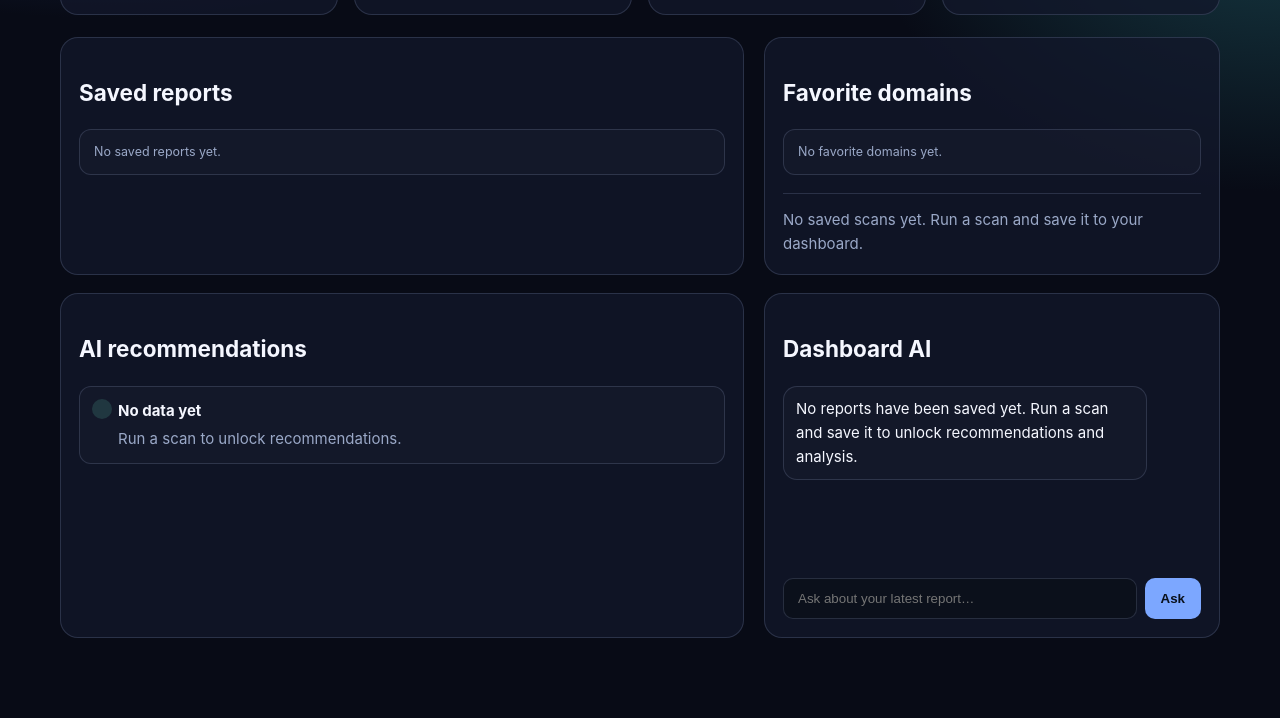
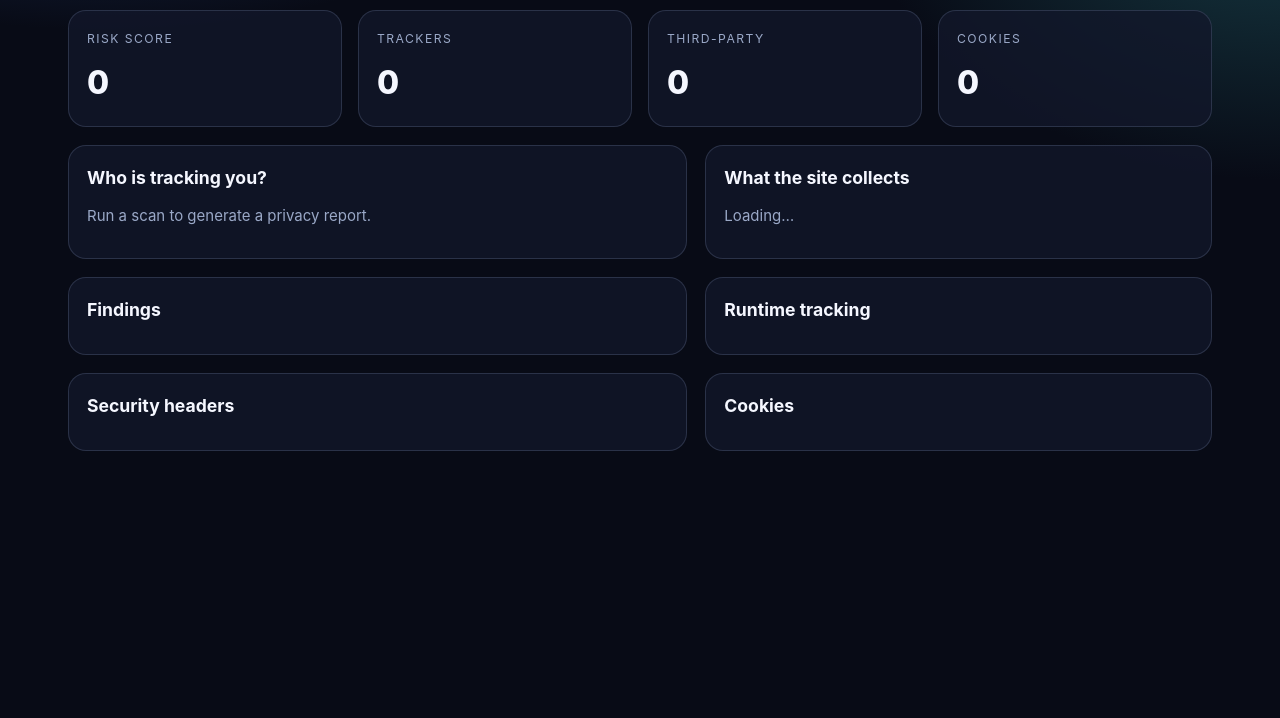
Before and after one commit to drascoer711/site-privacy-checker, a browser extension: page report.html in a window 1280 px wide. Shown: the part 200-918 px from the top of the page. After the commit the page ends 800 px from the top, so only its background shows below. Drawn offline with Linux system fonts and the light colour scheme.

Commit message:
Add a clearly readable privacy report section showing which trackers, domains, and collection behaviors were detected during the scan.

```diff
--- a/report.html
+++ b/report.html
@@ -3,41 +3,45 @@
 <head>
   <meta charset="UTF-8" />
   <meta name="viewport" content="width=device-width,initial-scale=1" />
-  <title>Tracecheck — Dashboard</title>
+  <title>Tracecheck — Report</title>
   <style>
-    :root { color-scheme: dark; --bg:#080b16; --surface:rgba(18,24,43,.78); --surface-2:#151d35; --line:rgba(164,180,225,.18); --text:#f5f7ff; --muted:#9aa8c7; --mint:#74f5ca; --blue:#7ca7ff; --yellow:#ffd166; --red:#ff7890; --shadow:0 24px 80px rgba(0,0,0,.35); }
+    :root { color-scheme: dark; --bg:#080b16; --surface:rgba(18,24,43,.78); --surface-2:#151d35; --line:rgba(164,180,225,.18); --text:#f5f7ff; --muted:#9aa8c7; --mint:#74f5ca; --blue:#7ca7ff; --yellow:#ffd166; --orange:#ffb86b; --red:#ff7890; --shadow:0 24px 80px rgba(0,0,0,.35); }
     * { box-sizing:border-box; }
-    body { margin:0; min-height:100vh; background:radial-gradient(900px 500px at 8% -10%, #243d72 0%, transparent 62%), radial-gradient(700px 500px at 100% 10%, #173d46 0%, transparent 60%), var(--bg); color:var(--text); font:15px/1.6 Inter,ui-sans-serif,system-ui,-apple-system,BlinkMacSystemFont,"Segoe UI",sans-serif; }
+    body { margin:0; min-height:100vh; background:radial-gradient(900px 500px at 8% -10%, #243d72 0%, transparent 62%), radial-gradient(700px 500px at 100% 10%, #173d46 0%, transparent 60%), var(--bg); color:var(--text); font:15px/1.6 Inter,system-ui,-apple-system,Segoe UI,sans-serif; }
     a { color:var(--mint); text-decoration:none; }
-    .wrap { max-width:1200px; margin:0 auto; padding:32px 20px 80px; }
-    .topbar { display:flex; align-items:center; justify-content:space-between; gap:12px; margin-bottom:28px; }
+    .wrap { max-width:1180px; margin:0 auto; padding:32px 18px 80px; }
+    .topbar { display:flex; align-items:center; justify-content:space-between; gap:12px; margin-bottom:22px; }
     .brand { display:flex; align-items:center; gap:12px; font-weight:800; }
     .logo { width:34px; height:34px; display:grid; place-items:center; border-radius:11px; background:linear-gradient(135deg,var(--mint),var(--blue)); color:#07101b; }
-    .nav { display:flex; gap:14px; align-items:center; flex-wrap:wrap; }
+    .nav { display:flex; gap:14px; flex-wrap:wrap; }
+    .hero { display:flex; justify-content:space-between; gap:14px; flex-wrap:wrap; margin-bottom:18px; }
+    .site-title { font-size:clamp(2rem, 4vw, 3rem); font-weight:900; letter-spacing:-.06em; margin:0; }
+    .status-badge { border:1px solid var(--line); border-radius:999px; padding:8px 12px; font-size:.8rem; letter-spacing:.08em; text-transform:uppercase; color:var(--muted); }
+    .status-high { color:#ffc3cf; border-color: rgba(255,120,144,.35); background:rgba(255,120,144,.08); }
+    .status-medium { color:#f9d77a; border-color: rgba(255,209,102,.35); background:rgba(255,209,102,.08); }
+    .status-low { color:#a9f4d9; border-color: rgba(116,245,202,.35); background:rgba(116,245,202,.08); }
     .grid { display:grid; grid-template-columns:repeat(4,minmax(0,1fr)); gap:16px; }
-    .card { border:1px solid var(--line); background:rgba(18,24,43,.78); border-radius:18px; padding:18px; }
-    .value { font-size:2rem; font-weight:850; letter-spacing:-.06em; margin:10px 0 0; }
-    .label { color:var(--muted); font-size:.85rem; text-transform:uppercase; letter-spacing:.09em; }
-    .layout { display:grid; grid-template-columns:1.2fr .8fr; gap:20px; margin-top:22px; }
-    .panel { border:1px solid var(--line); background:rgba(18,24,43,.78); border-radius:18px; padding:18px; }
-    .report-list, .favorite-list, .recommendation-list { list-style:none; padding:0; margin:0; }
-    .report-list li, .favorite-list li, .recommendation-list li { border:1px solid var(--line); border-radius:12px; background:rgba(255,255,255,.02); padding:12px 14px; margin-bottom:10px; }
-    .report-list a, .favorite-list a { color:var(--text); font-weight:700; }
-    .report-list small, .favorite-list small { display:block; color:var(--muted); }
+    .card { background:rgba(18,24,43,.78); border:1px solid var(--line); border-radius:18px; padding:18px; }
+    .label { font-size:.76rem; letter-spacing:.12em; text-transform:uppercase; color:var(--muted); }
+    .value { font-size:2rem; font-weight:850; letter-spacing:-.06em; margin-top:8px; }
+    .layout { display:grid; grid-template-columns:1.1fr .9fr; gap:18px; margin-top:18px; }
+    .panel { background:rgba(18,24,43,.78); border:1px solid var(--line); border-radius:18px; padding:18px; }
+    .panel h3 { margin:0 0 12px; font-size:1.1rem; }
+    .list { list-style:none; padding:0; margin:0; }
+    .list li { border:1px solid var(--line); border-radius:12px; background:rgba(255,255,255,.02); padding:12px 14px; margin-bottom:10px; }
+    .list small { display:block; color:var(--muted); }
     .muted { color:var(--muted); }
-    .summary { margin-top:18px; padding:14px 0 0; border-top:1px solid var(--line); color:var(--muted); }
-    .recommendation-list li { position:relative; padding-left:38px; }
-    .recommendation-list li::before { content:attr(data-rank); position:absolute; left:12px; top:12px; width:20px; height:20px; border-radius:50%; display:grid; place-items:center; font-size:.72rem; font-weight:800; background:rgba(116,245,202,.14); color:var(--mint); }
-    .recommendation-list strong { display:block; margin-bottom:4px; }
-    .chat-box { display:flex; flex-direction:column; gap:10px; min-height:180px; max-height:320px; overflow:auto; padding-right:4px; }
-    .bubble { max-width:88%; padding:10px 12px; border-radius:14px; border:1px solid var(--line); background:rgba(255,255,255,.02); }
-    .bubble.user { align-self:flex-end; background:rgba(116,245,202,.10); }
-    .bubble.ai { align-self:flex-start; }
-    .chat-form { display:grid; grid-template-columns:1fr auto; gap:8px; margin-top:12px; }
-    .chat-form input { width:100%; background:rgba(11,15,26,.8); border:1px solid var(--line); border-radius:10px; padding:12px 14px; color:var(--text); }
-    .chat-form button { border:0; border-radius:10px; padding:0 16px; background:var(--blue); color:#09101b; font-weight:800; cursor:pointer; }
+    .finding { display:flex; flex-direction:column; gap:6px; }
+    .tag { display:inline-flex; align-items:center; border-radius:999px; padding:4px 8px; font-size:.72rem; font-weight:700; border:1px solid var(--line); }
+    .tag.high { color:#ffc3cf; border-color:rgba(255,120,144,.35); background:rgba(255,120,144,.08); }
+    .tag.medium { color:#f9d77a; border-color:rgba(255,209,102,.35); background:rgba(255,209,102,.08); }
+    .tag.low { color:#a9f4d9; border-color:rgba(116,245,202,.35); background:rgba(116,245,202,.08); }
+    .tracker-box { display:flex; flex-wrap:wrap; gap:8px; margin-top:12px; }
+    .tracker-chip { border:1px solid var(--line); border-radius:999px; padding:6px 10px; font-size:.76rem; background:rgba(255,255,255,.02); }
+    .code { font-family: ui-monospace, SFMono-Regular, Menlo, Consolas, monospace; font-size:.78rem; color:var(--text); }
+    .section-space { margin-top:18px; }
     @media (max-width:900px) { .grid { grid-template-columns:repeat(2,minmax(0,1fr)); } .layout { grid-template-columns:1fr; } }
-    @media (max-width:540px) { .grid { grid-template-columns:1fr; } .chat-form { grid-template-columns:1fr; } }
+    @media (max-width:540px) { .grid { grid-template-columns:1fr; } }
   </style>
 </head>
 <body>
@@ -46,231 +50,178 @@
       <div class="brand"><span class="logo">⌁</span> tracecheck</div>
       <div class="nav">
         <a href="/">Scanner</a>
-        <a href="/settings.html">Settings</a>
+        <a href="/dashboard.html">Dashboard</a>
         <a href="/history.html">History</a>
       </div>
     </div>
 
-    <section class="grid" id="stats-grid">
-      <article class="card"><div class="label">Saved scans</div><div class="value" id="saved-count">0</div></article>
-      <article class="card"><div class="label">Favorites</div><div class="value" id="favorite-count">0</div></article>
-      <article class="card"><div class="label">High risk</div><div class="value" id="high-risk">0</div></article>
-      <article class="card"><div class="label">Avg. risk</div><div class="value" id="avg-risk">0</div></article>
+    <section class="hero">
+      <div>
+        <div class="label" style="margin-bottom:8px;">Privacy report</div>
+        <h1 class="site-title" id="site-title">Loading…</h1>
+      </div>
+      <div id="risk-badge" class="status-badge">Loading</div>
+    </section>
+
+    <section class="grid">
+      <article class="card"><div class="label">Risk score</div><div class="value" id="risk-score">0</div></article>
+      <article class="card"><div class="label">Trackers</div><div class="value" id="tracker-count">0</div></article>
+      <article class="card"><div class="label">Third-party</div><div class="value" id="third-party-count">0</div></article>
+      <article class="card"><div class="label">Cookies</div><div class="value" id="cookie-count">0</div></article>
     </section>
 
     <section class="layout">
       <div class="panel">
-        <h2>Saved reports</h2>
-        <ul id="report-list" class="report-list"></ul>
+        <h3>Who is tracking you?</h3>
+        <div id="tracking-summary" class="muted">Loading…</div>
+        <div id="tracker-chips" class="tracker-box"></div>
       </div>
 
       <div class="panel">
-        <h2>Favorite domains</h2>
-        <ul id="favorite-list" class="favorite-list"></ul>
-        <div class="summary" id="summary-box">No saved scans yet. Run a scan and save it to your dashboard.</div>
+        <h3>What the site collects</h3>
+        <div id="collection-summary" class="muted">Loading…</div>
       </div>
     </section>
 
-    <section class="layout" style="margin-top:18px;">
+    <section class="layout section-space">
       <div class="panel">
-        <h2>AI recommendations</h2>
-        <ul id="recommendation-list" class="recommendation-list"></ul>
+        <h3>Findings</h3>
+        <ul id="finding-list" class="list"></ul>
       </div>
 
       <div class="panel">
-        <h2>Dashboard AI</h2>
-        <div id="chat-box" class="chat-box"></div>
-        <form id="chat-form" class="chat-form">
-          <input id="chat-input" type="text" placeholder="Ask about your latest report…" autocomplete="off" />
-          <button type="submit">Ask</button>
-        </form>
+        <h3>Runtime tracking</h3>
+        <ul id="runtime-list" class="list"></ul>
+      </div>
+    </section>
+
+    <section class="layout section-space">
+      <div class="panel">
+        <h3>Security headers</h3>
+        <ul id="header-list" class="list"></ul>
+      </div>
+
+      <div class="panel">
+        <h3>Cookies</h3>
+        <ul id="cookie-list" class="list"></ul>
       </div>
     </section>
   </main>
 
   <script>
-    const reportList = document.querySelector('#report-list');
-    const favoriteList = document.querySelector('#favorite-list');
-    const summaryBox = document.querySelector('#summary-box');
-    const recommendationList = document.querySelector('#recommendation-list');
-    const chatBox = document.querySelector('#chat-box');
-    const chatForm = document.querySelector('#chat-form');
-    const chatInput = document.querySelector('#chat-input');
-
-    const STORAGE_KEYS = {
-      saved: 'tracecheck.savedScans',
-      favorites: 'tracecheck.favorites',
-      settings: 'tracecheck.settings'
-    };
-
-    function loadStorage(key, fallback) {
-      try {
-        const raw = localStorage.getItem(key);
-        return raw ? JSON.parse(raw) : fallback;
-      } catch {
-        return fallback;
-      }
+    function escapeHtml(value) {
+      return String(value).replace(/[&<>"']/g, (m) => ({ '&': '&amp;', '<': '&lt;', '>': '&gt;', '"': '&quot;', "'": '&#039;' }[m]));
     }
 
-    function escapeHtml(value) {
-      return String(value).replace(/[&<>'"]/g, (m) => ({ '&': '&amp;', '<': '&lt;', '>': '&gt;', "'": '&#039;', '"': '&quot;' }[m]));
+    function buildStatusClass(level) {
+      if (level === 'high') return 'status-high';
+      if (level === 'medium') return 'status-medium';
+      return 'status-low';
     }
 
-    function scoreToLevel(score) {
-      if (score >= 7) return 'high';
-      if (score >= 3) return 'medium';
+    function getRiskClass(level) {
+      if (level === 'high') return 'high';
+      if (level === 'medium') return 'medium';
       return 'low';
     }
 
-    function buildRecommendations(report) {
-      const findings = Array.isArray(report?.findings) ? report.findings : [];
-      const securityPresent = Number(report?.security?.present || 0);
-      const securityTotal = Number(report?.security?.total || 0);
-      const thirdPartyCount = Array.isArray(report?.externalDomains) ? report.externalDomains.length : 0;
-      const trackerCount = findings.filter((item) => item.category === 'Tracker' || item.name?.toLowerCase().includes('tracker')).length;
-      const cookieRisk = (report?.cookies || []).filter((cookie) => Boolean(cookie.risky)).length;
-      const fingerprinting = findings.filter((item) => item.category === 'Fingerprinting').length;
-      const recs = [];
-
-      if (trackerCount > 0) {
-        recs.push({
-          title: 'Reduce tracking scripts',
-          detail: `This site includes ${trackerCount} tracking-related finding${trackerCount > 1 ? 's' : ''}. Remove or limit analytics and ad scripts to reduce privacy exposure.`
-        });
-      }
-
-      if (cookieRisk > 0) {
-        recs.push({
-          title: 'Audit cookie behavior',
-          detail: `There are ${cookieRisk} cookie entries with risky behavior. Review lifetime, consent handling, and third-party access.`
-        });
-      }
-
-      if (securityPresent < securityTotal) {
-        recs.push({
-          title: 'Tighten security headers',
-          detail: `${securityPresent}/${securityTotal} security headers are currently present. Strengthen CSP, HSTS, and X-Frame-Options coverage.`
-        });
-      }
-
-      if (fingerprinting > 0 || thirdPartyCount > 0) {
-        recs.push({
-          title: 'Limit fingerprinting and third-party domains',
-          detail: `${fingerprinting} fingerprinting signal${fingerprinting === 1 ? '' : 's'} and ${thirdPartyCount} third-party domain${thirdPartyCount === 1 ? '' : 's'} were detected. Reduce external dependencies and device introspection.`
-        });
-      }
-
-      if (!recs.length) {
-        recs.push({
-          title: 'Good baseline',
-          detail: 'No major privacy issues were detected in the inspected page source. Continue monitoring for changes over time.'
-        });
-      }
-
-      return recs.slice(0, 4);
+    function getQueryParam(name) {
+      const params = new URLSearchParams(window.location.search);
+      return params.get(name);
     }
 
-    function renderRecommendations(saved) {
-      if (!saved.length) {
-        recommendationList.innerHTML = '<li><strong>No data yet</strong><div class="muted">Run a scan to unlock recommendations.</div></li>';
+    function loadReport() {
+      const id = getQueryParam('id');
+      const saved = JSON.parse(localStorage.getItem('tracecheck.savedScans') || '[]');
+      const report = saved.find((item) => item.id === id) || saved[0] || null;
+
+      if (!report) {
+        document.querySelector('#site-title').textContent = 'No report found';
+        document.querySelector('#tracking-summary').textContent = 'Run a scan to generate a privacy report.';
         return;
       }
 
-      const latest = saved[0];
-      const recs = buildRecommendations(latest);
-      recommendationList.innerHTML = recs.map((item, index) => `
-        <li data-rank="${index + 1}">
-          <strong>${escapeHtml(item.title)}</strong>
-          <div class="muted">${escapeHtml(item.detail)}</div>
+      const trackerNames = [...new Set((report.findings || []).filter((item) => item.category === 'Tracker').map((item) => item.name))];
+      const runtimeTracking = Array.isArray(report.runtimeTracking?.matchedTrackers) ? report.runtimeTracking.matchedTrackers : [];
+      const matchedDomains = runtimeTracking.map((item) => item.domain).filter(Boolean);
+      const allTrackers = [...new Set([...trackerNames, ...runtimeTracking.flatMap((item) => item.trackers || [])])];
+
+      const riskLevel = report.risk?.level || 'low';
+      const riskScore = report.risk?.score || 0;
+
+      document.querySelector('#site-title').textContent = report.url || 'Unknown site';
+      document.querySelector('#risk-badge').textContent = `${riskLevel} risk`;
+      document.querySelector('#risk-badge').className = `status-badge ${buildStatusClass(riskLevel)}`;
+      document.querySelector('#risk-score').textContent = riskScore;
+      document.querySelector('#tracker-count').textContent = (report.findings || []).filter((item) => item.category === 'Tracker' || item.category === 'Runtime Tracking').length;
+      document.querySelector('#third-party-count').textContent = (report.externalDomains || []).length;
+      document.querySelector('#cookie-count').textContent = (report.cookies || []).length;
+
+      const trackingSummary = allTrackers.length
+        ? `This site appears to contact or load: ${allTrackers.join(', ')}.`
+        : 'No clear tracker names were matched in the current scan.';
+      document.querySelector('#tracking-summary').textContent = trackingSummary;
+
+      const trackerChipHtml = allTrackers.length
+        ? allTrackers.map((name) => `<span class="tracker-chip">${escapeHtml(name)}</span>`).join('')
+        : '<span class="muted">No trackers detected</span>';
+      document.querySelector('#tracker-chips').innerHTML = trackerChipHtml;
+
+      const collectionSummary = Array.isArray(report.dataTracking?.items) && report.dataTracking.items.length
+        ? `${report.dataTracking.items.length} tracking indicators were identified, including cookie, session, and behavioral collection signals.`
+        : 'No obvious data collection indicators were found in the current scan.';
+      document.querySelector('#collection-summary').textContent = collectionSummary;
+
+      const findingList = document.querySelector('#finding-list');
+      const findingItems = Array.isArray(report.findings) ? report.findings : [];
+      findingList.innerHTML = findingItems.length
+        ? findingItems.slice(0, 12).map((item) => `
+          <li>
+            <div class="finding">
+              <div><strong>${escapeHtml(item.name || 'Finding')}</strong> <span class="tag ${getRiskClass(item.severity || 'low')}">${escapeHtml((item.severity || 'low').toUpperCase())}</span></div>
+              <div class="muted">${escapeHtml(item.detail || 'No detail provided')}</div>
+              <small>${escapeHtml(item.category || 'General')}</small>
+            </div>
+          </li>
+        `).join('')
+        : '<li><div class="muted">No findings were found.</div></li>';
+
+      const runtimeList = document.querySelector('#runtime-list');
+      const runtimeItems = Array.isArray(report.runtimeTracking?.matchedTrackers) ? report.runtimeTracking.matchedTrackers : [];
+      runtimeList.innerHTML = runtimeItems.length
+        ? runtimeItems.slice(0, 10).map((item) => `
+          <li>
+            <div class="finding">
+              <div><strong>${escapeHtml((item.trackers || ['Tracking domain']).join(', '))}</strong></div>
+              <div class="muted code">${escapeHtml(item.domain || 'unknown')}</div>
+              <small>${escapeHtml(item.resourceType || 'request')}</small>
+            </div>
+          </li>
+        `).join('')
+        : '<li><div class="muted">No runtime tracking domains were detected.</div></li>';
+
+      const headerList = document.querySelector('#header-list');
+      const headers = report.headers || {};
+      headerList.innerHTML = Object.entries(headers).map(([key, value]) => `
+        <li>
+          <strong>${escapeHtml(key)}</strong>
+          <small class="code">${escapeHtml(value || 'missing')}</small>
         </li>
-      `).join('');
+      `).join('') || '<li><div class="muted">No headers available.</div></li>';
+
+      const cookieList = document.querySelector('#cookie-list');
+      const cookies = Array.isArray(report.cookies) ? report.cookies : [];
+      cookieList.innerHTML = cookies.length
+        ? cookies.slice(0, 10).map((cookie) => `
+          <li>
+            <strong>${escapeHtml(cookie.name || 'Unnamed cookie')}</strong>
+            <small>${escapeHtml(cookie.attributes?.join(', ') || 'No attribute list')}</small>
+          </li>
+        `).join('')
+        : '<li><div class="muted">No cookies detected.</div></li>';
     }
 
-    function addChat(role, text) {
-      const div = document.createElement('div');
-      div.className = `bubble ${role}`;
-      div.innerHTML = escapeHtml(text).replace(/\n/g, '<br>');
-      chatBox.appendChild(div);
-      chatBox.scrollTop = chatBox.scrollHeight;
-    }
-
-    function renderDashboard() {
-      const saved = loadStorage(STORAGE_KEYS.saved, []);
-      const favorites = loadStorage(STORAGE_KEYS.favorites, []);
-      const total = saved.length;
-      const highRisk = saved.filter((r) => (r.risk?.level || 'low') === 'high').length;
-      const avgRisk = total ? Math.round(saved.reduce((sum, r) => sum + (r.risk?.score || 0), 0) / total) : 0;
-
-      document.querySelector('#saved-count').textContent = total;
-      document.querySelector('#favorite-count').textContent = favorites.length;
-      document.querySelector('#high-risk').textContent = highRisk;
-      document.querySelector('#avg-risk').textContent = avgRisk;
-
-      if (!total) {
-        reportList.innerHTML = '<li><small>No saved reports yet.</small></li>';
-      } else {
-        reportList.innerHTML = saved.slice(0, 12).map((report) => `
-          <li>
-            <a href="/report.html?id=${encodeURIComponent(report.id)}">${escapeHtml(report.url)}</a>
-            <small>${escapeHtml(report.risk?.level || 'unknown')} · ${new Date(report.fetchedAt || report.createdAt).toLocaleString()}</small>
-          </li>
-        `).join('');
-      }
-
-      if (!favorites.length) {
-        favoriteList.innerHTML = '<li><small>No favorite domains yet.</small></li>';
-      } else {
-        favoriteList.innerHTML = favorites.slice(0, 10).map((url) => `
-          <li>
-            <a href="/report.html?id=${encodeURIComponent(url)}">${escapeHtml(url)}</a>
-            <small>Favorite domain</small>
-          </li>
-        `).join('');
-      }
-
-      if (!total) {
-        summaryBox.textContent = 'No saved scans yet. Run a scan and save it to your dashboard.';
-      } else {
-        const newest = saved[0];
-        summaryBox.textContent = `Most recent: ${newest.url} · ${newest.risk?.level || 'unknown'} risk.`;
-      }
-
-      renderRecommendations(saved);
-
-      chatBox.innerHTML = '';
-      if (saved.length) {
-        addChat('ai', `AI is ready. Suggested priorities for ${saved[0].url}: ${buildRecommendations(saved[0]).slice(0,2).map((item) => item.title).join(' • ')}`);
-      } else {
-        addChat('ai', 'No reports have been saved yet. Run a scan and save it to unlock recommendations and analysis.');
-      }
-    }
-
-    async function askAi(question) {
-      const saved = loadStorage(STORAGE_KEYS.saved, []);
-      const latest = saved[0] || null;
-
-      addChat('user', question);
-      chatInput.value = '';
-
-      if (!latest) {
-        addChat('ai', 'No report is available yet. Run a scan first so the dashboard has context.');
-        return;
-      }
-
-      const recs = buildRecommendations(latest);
-      const answer = `This site is currently ${latest.risk?.level || 'unknown'} risk with ${latest.findings?.length || 0} findings. The top actions are: ${recs.map((item) => item.title).join('; ')}.`;
-      addChat('ai', answer);
-    }
-
-    chatForm.addEventListener('submit', (event) => {
-      event.preventDefault();
-      const value = chatInput.value.trim();
-      if (!value) return;
-      askAi(value);
-    });
-
-    renderDashboard();
-    window.addEventListener('storage', renderDashboard);
+    loadReport();
   </script>
 </body>
 </html>
```
